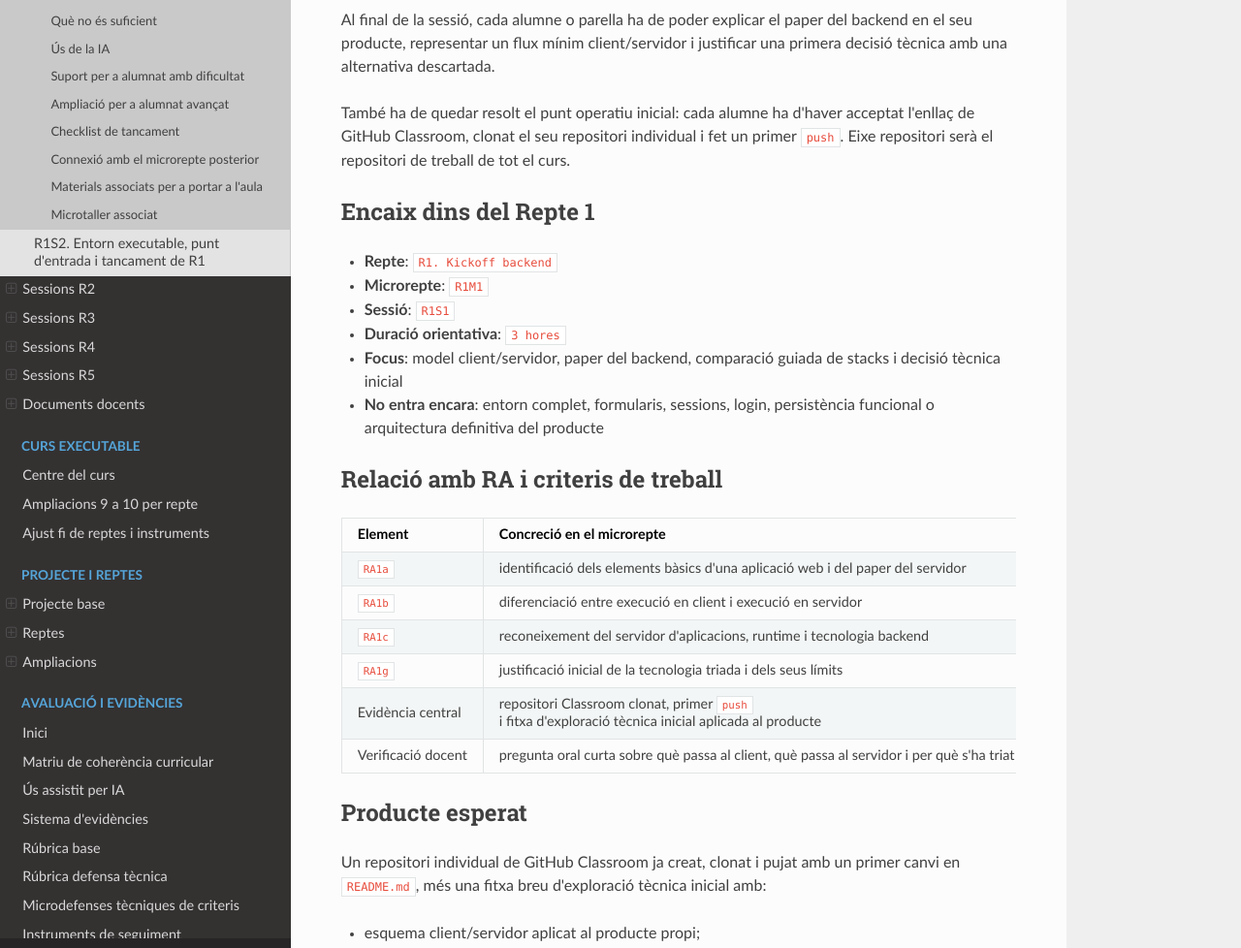
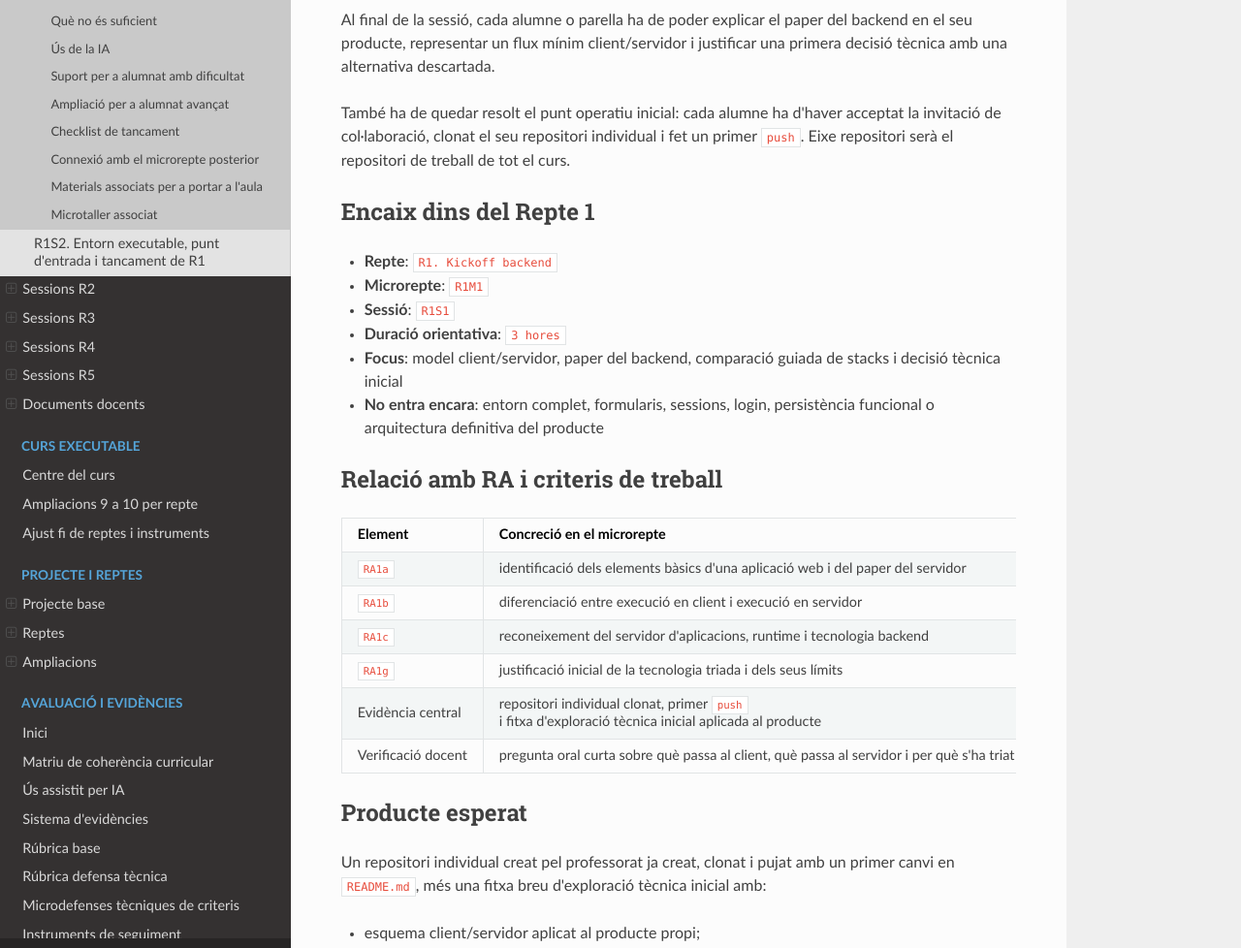
Before and after one commit to igomis/reestructuracioModul, an MkDocs documentation site: the page built from docs/01_programacio_modul/programacio_aula_r1s1_model_client_servidor_eleccio_stack.md, in a window 1280 px wide and 1400 px high. Shown: the part 352-1330 px from the top of the window at 97% size. Built offline with MkDocs 1.6.1, drawn with Linux system fonts in a browser that asks for light colours; nearby versions of some CDN libraries; some of the changed text lies outside the part shown.

Commit message:
Esborrar el classroom

```diff
--- a/docs/01_programacio_modul/programacio_aula_r1s1_model_client_servidor_eleccio_stack.md
+++ b/docs/01_programacio_modul/programacio_aula_r1s1_model_client_servidor_eleccio_stack.md
@@ -6,7 +6,7 @@ Esta sessió obri el `Repte 1` i treballa el microrepte `R1M1` amb una primera c
 
 Al final de la sessió, cada alumne o parella ha de poder explicar el paper del backend en el seu producte, representar un flux mínim client/servidor i justificar una primera decisió tècnica amb una alternativa descartada.
 
-També ha de quedar resolt el punt operatiu inicial: cada alumne ha d'haver acceptat l'enllaç de GitHub Classroom, clonat el seu repositori individual i fet un primer `push`. Eixe repositori serà el repositori de treball de tot el curs.
+També ha de quedar resolt el punt operatiu inicial: cada alumne ha d'haver acceptat la invitació de col·laboració, clonat el seu repositori individual i fet un primer `push`. Eixe repositori serà el repositori de treball de tot el curs.
 
 ## Encaix dins del Repte 1
 
@@ -25,12 +25,12 @@ També ha de quedar resolt el punt operatiu inicial: cada alumne ha d'haver acce
 | `RA1b` | diferenciació entre execució en client i execució en servidor |
 | `RA1c` | reconeixement del servidor d'aplicacions, runtime i tecnologia backend |
 | `RA1g` | justificació inicial de la tecnologia triada i dels seus límits |
-| Evidència central | repositori Classroom clonat, primer `push` i fitxa d'exploració tècnica inicial aplicada al producte |
+| Evidència central | repositori individual clonat, primer `push` i fitxa d'exploració tècnica inicial aplicada al producte |
 | Verificació docent | pregunta oral curta sobre què passa al client, què passa al servidor i per què s'ha triat el stack |
 
 ## Producte esperat
 
-Un repositori individual de GitHub Classroom ja creat, clonat i pujat amb un primer canvi en `README.md`, més una fitxa breu d'exploració tècnica inicial amb:
+Un repositori individual creat pel professorat ja creat, clonat i pujat amb un primer canvi en `README.md`, més una fitxa breu d'exploració tècnica inicial amb:
 
 - esquema client/servidor aplicat al producte propi;
 - exemples de què fa el client i què fa el servidor;
@@ -78,7 +78,7 @@ Esta resposta no és suficient perquè no connecta la decisió amb el producte,
 
 - Tindre localitzats els materials d'arquitectura web, client/servidor, backend i llenguatges/frameworks.
 - Tindre preparada la presentació inicial del curs per explicar repositori, evidències, avaluació i forma de treball.
-- Tindre preparat l'enllaç de GitHub Classroom i comprovar que el repositori base de l'alumnat és el correcte.
+- Crear els repositoris individuals des de la base correcta, comprovar que tenen `main` inicialitzada i convidar cada alumne com a col·laborador.
 - Preparar un exemple docent de producte senzill per modelar la fitxa.
 - Preparar una pregunta oral curta per comprovar comprensió individual.
 - Tindre clara la frontera de la sessió: encara no es construeix l'entorn executable.
@@ -89,7 +89,7 @@ Esta resposta no és suficient perquè no connecta la decisió amb el producte,
 - Diferència entre codi que s'executa en client i codi que s'executa en servidor.
 - Paper del servidor web, runtime de servidor i backend.
 - Diferència entre triar una tecnologia amb criteri i triar-la per moda.
-- Flux bàsic de treball: acceptar Classroom, clonar repositori, modificar `README.md`, commit i `push`.
+- Flux bàsic de treball: acceptar la invitació, clonar repositori, modificar `README.md`, commit i `push`.
 - Ús acceptable de la IA per explorar opcions, sempre amb reformulació pròpia.
 
 ## Seqüència d'aula de 3 hores
@@ -112,16 +112,16 @@ Demanar una execució, modificació o explicació curta de la peça necessària
 
 El professorat presenta el funcionament del curs, el `Repte 1`, el sentit del kickoff backend i la relació amb els reptes posteriors.
 
-També explica que el repositori de GitHub Classroom serà el repositori individual de treball durant tot el curs.
+També explica que el repositori assignat pel professorat serà el repositori individual de treball durant tot el curs.
 
 Resultat del tram: l'alumnat sap que la sessió acaba amb repositori creat, clonat i pujat, més una fitxa tècnica breu; no amb un projecte ja implementat.
 
-### 0:45-1:00. Acceptació i clonatge del repositori Classroom
+### 0:45-1:00. Acceptació i clonatge del repositori individual
 
 Tasques:
 
-- acceptar l'enllaç de GitHub Classroom;
-- obrir el repositori individual creat per Classroom;
+- acceptar la invitació de col·laboració;
+- obrir el repositori individual creat pel professorat;
 - copiar la URL de clonatge;
 - clonar el repositori localment;
 - executar `git status`.
@@ -187,7 +187,7 @@ Amb les evidències observades durant la sessió, comprovar què funciona i què
 ## Tasques concretes de l'alumnat
 
 - Escriure quin producte vol iniciar i quin paper tindrà el backend.
-- Acceptar l'enllaç de GitHub Classroom i clonar el repositori individual.
+- Acceptar la invitació de col·laboració i clonar el repositori individual.
 - Identificar `README.md`, `ENTREGA.md`, `docs/` i `evidence/`.
 - Dibuixar o descriure el flux client/servidor.
 - Escriure tres exemples del projecte: acció del client, acció del servidor i resposta.
@@ -201,7 +201,7 @@ Amb les evidències observades durant la sessió, comprovar què funciona i què
 
 | Evidència | Mínim acceptable |
 |---|---|
-| Repositori Classroom | acceptat, clonat i amb primer `push` visible |
+| Repositori individual | amb invitació acceptada, clonat i amb primer `push` visible |
 | `README.md` inicial | indica `R1M1`, projecte base, flux client/servidor i decisió inicial |
 | Fitxa d'exploració | parla del producte concret i no només de tecnologies genèriques |
 | Esquema client/servidor | diferencia navegador, servidor i resposta |
@@ -257,7 +257,7 @@ Frase guia: "Primer explica el viatge d'una petició; després ja decidirem amb
 ## Checklist de tancament
 
 - [ ] La fitxa està completa.
-- [ ] El repositori Classroom està acceptat i clonat.
+- [ ] El repositori individual està amb invitació acceptada i clonat.
 - [ ] Hi ha un primer `push` visible en GitHub.
 - [ ] El `README.md` identifica `R1M1` i el projecte base.
 - [ ] Hi ha esquema client/servidor.
```
Also changed, not shown: docs/01_programacio_modul/pla_implantacio_docent.md (+7 -1 lines), docs/01_programacio_modul/programacio_aula_r1s0_marc_comu_curs_evidencies.md (+5 -5 lines), docs/01_programacio_modul/programacio_aula_r1s2_entorn_executable_punt_entrada.md (+6 -6 lines), docs/01_programacio_modul/programacio_aula_repte_01.md (+8 -8 lines).
